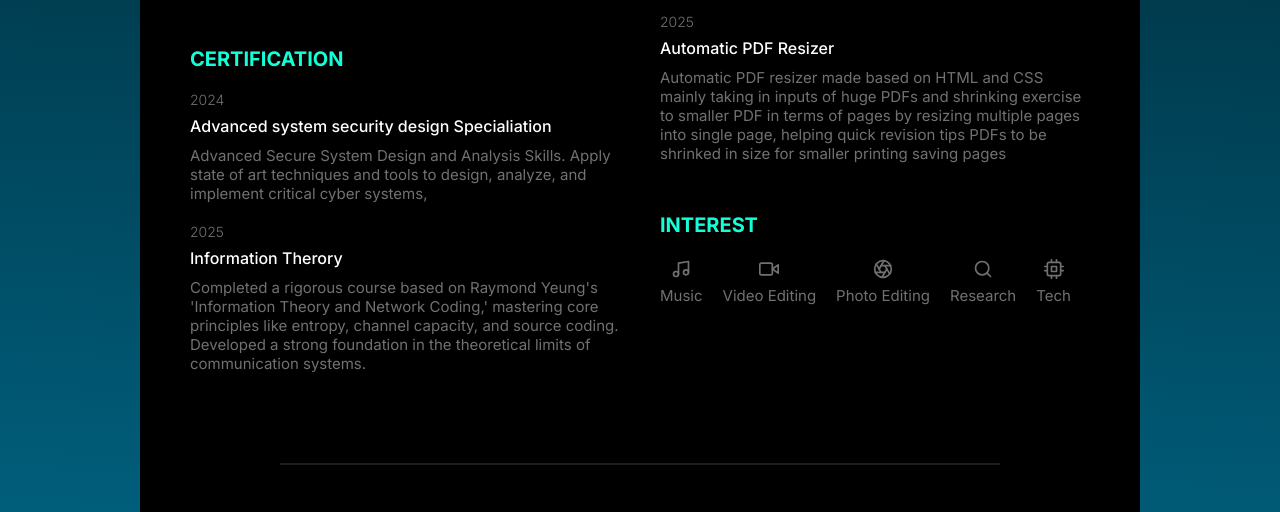
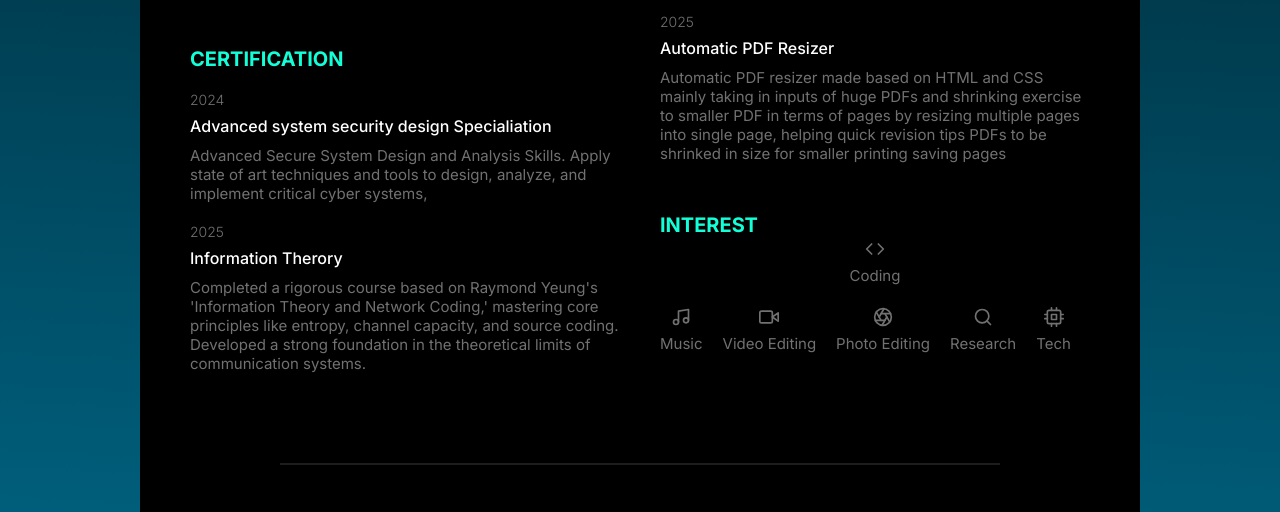
Before and after one commit to DebanjanTest/Debanjan-Portfolio, a plain HTML site: page index.html in a window 1280 px wide. Shown: the part 954-1466 px from the top of the page. Drawn offline with nearby package versions, Linux system fonts and the light colour scheme.

Commit message:
Update index.html

```diff
--- a/index.html
+++ b/index.html
@@ -147,6 +147,10 @@
 
         <div class="interest">
           <h3 class="title">Interest</h3>
+          <div class="interest_item">
+              <i data-feather="code"></i>
+              <span>Coding</span>
+            </div>
           <div class="interest_items">
             <div class="interest_item">
               <i data-feather="music"></i>
```
